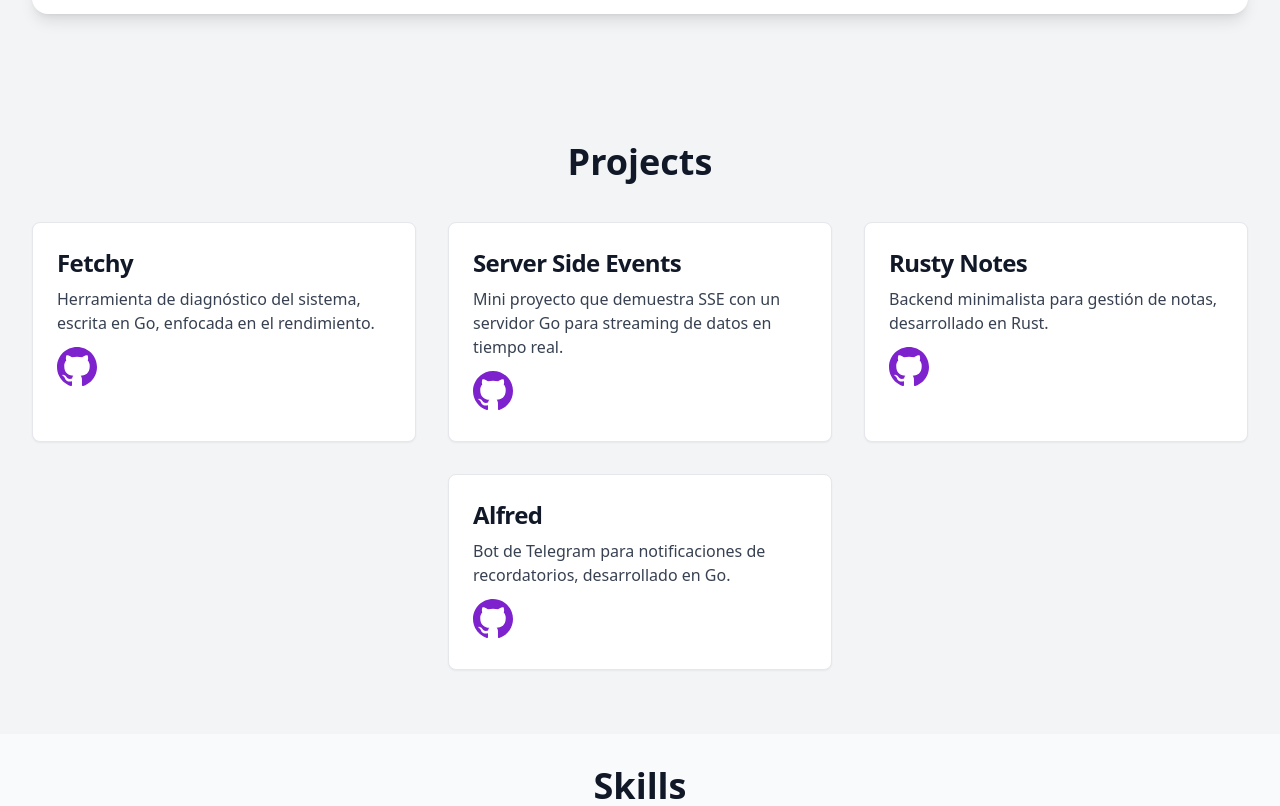
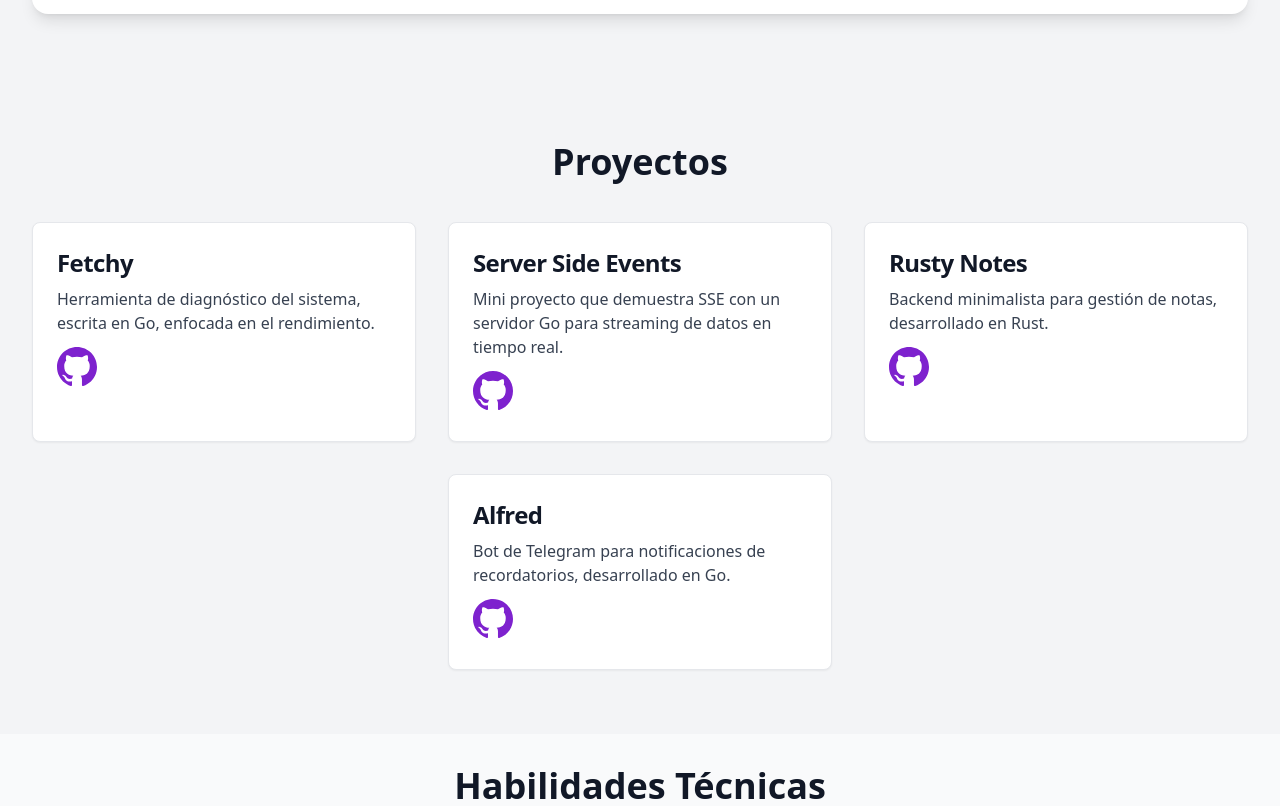
Before and after one commit to PatricioPoncini/portfolio, a Vue app: page / in a window 1280 px wide. Shown: the part 2674-3480 px from the top of the page. Built offline with nearby package versions, Linux system fonts and the light colour scheme; no server answers.

Commit message:
fix: minor

```diff
--- a/src/components/Projects.vue
+++ b/src/components/Projects.vue
@@ -29,7 +29,7 @@ const projects = ref<Project[]>([
 
 <template>
   <div class="flex flex-col bg-gray-100 gap-10 py-16 px-8" id="projects">
-    <p class="text-gray-900 text-3xl md:text-4xl font-bold text-center">Projects</p>
+    <p class="text-gray-900 text-3xl md:text-4xl font-bold text-center">Proyectos</p>
     <div class="flex flex-wrap justify-center gap-8 max-w-7xl mx-auto">
       <ProjectCard
           v-for="project in projects"
--- a/src/components/Skills.vue
+++ b/src/components/Skills.vue
@@ -12,7 +12,7 @@ onMounted(() => {
   <div class="bg-gray-50 py-8" id="skills">
     <div class="container mx-auto px-4">
       <p class="text-gray-900 text-3xl sm:text-4xl md:text-4xl font-bold text-center mb-8">
-        Skills
+        Habilidades Técnicas
       </p>
       <div class="flex flex-wrap gap-4 justify-center">
         <div
```
